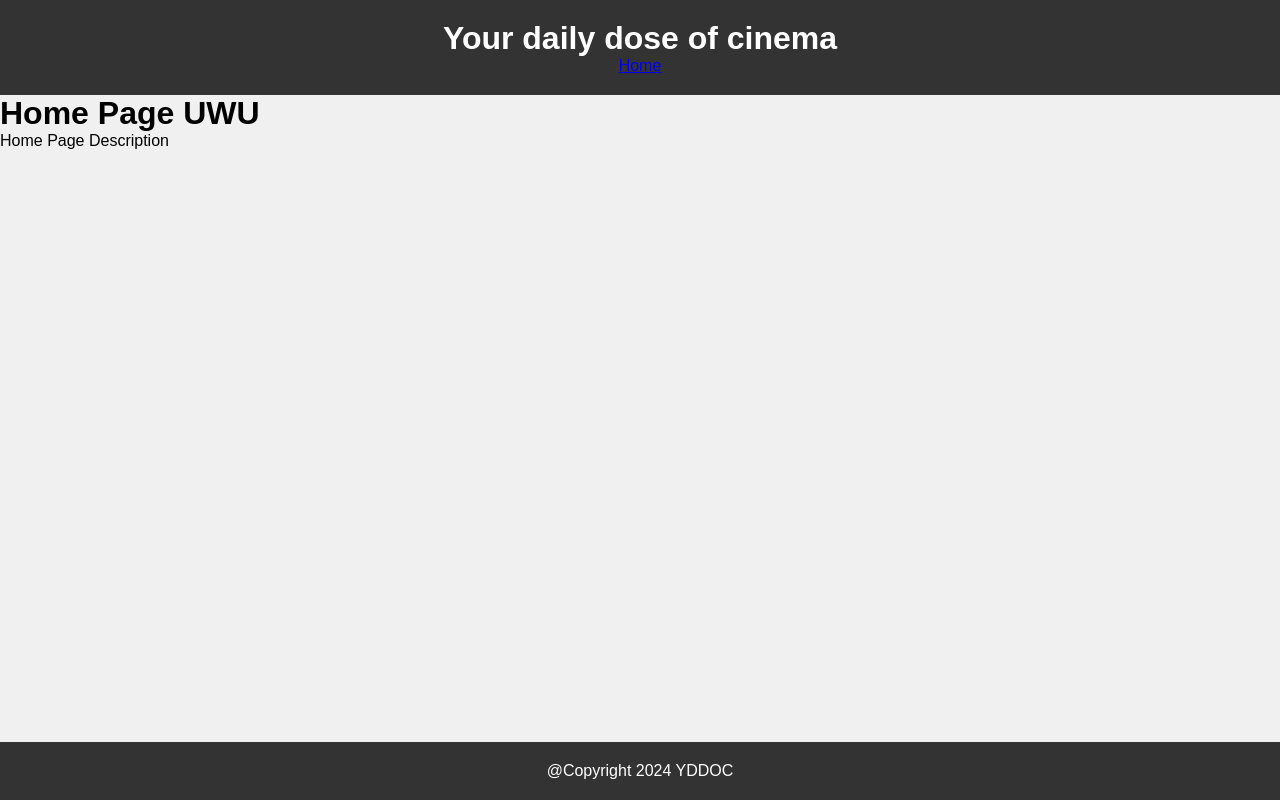
After one commit to Maelis-Rakowski/YourDailyDoseOfCinema, a PHP site: template site/mvc/view/home/viewHome.php in a window 1280 px wide. The commit adds this page. Run offline with PHP 8.4, Linux system fonts and the light colour scheme; the template is opened without the code that fills it, so the values that code supplies are empty.

Commit message:
HomePage, Controller and rooter up

```diff
--- /dev/null
+++ b/site/css/style.css
@@ -0,0 +1,27 @@
+* {
+    margin: 0;
+    padding: 0;
+    box-sizing: border-box;
+  }
+
+  body {
+    font-family: 'Arial', sans-serif;
+    background-color: #f0f0f0;
+  }
+
+  header {
+    background-color: #333;
+    color: #fff;
+    padding: 20px;
+    text-align: center;
+  }
+
+  footer {
+    background-color: #333;
+    color: #fff;
+    padding: 20px;
+    text-align: center;
+    position: fixed;
+    bottom: 0;
+    width: 100%;
+  }
--- a/site/index.php
+++ b/site/index.php
@@ -6,7 +6,7 @@
 
 
 
-    require 'oo'.DIRECTORY_SEPARATOR.'lib'.DIRECTORY_SEPARATOR.'File.php';//File.php
+    require 'mvc'.DIRECTORY_SEPARATOR.'lib'.DIRECTORY_SEPARATOR.'File.php';//File.php
 
     //Gestion des controller à afficher en fonction de l'url, pour en savoir plus, il faut aller voir le routeur !
 
--- /dev/null
+++ b/site/mvc/view/home/viewHome.php
@@ -0,0 +1,12 @@
+<div>
+    <title>Home Page</title>
+
+<?php $this->_t="Home"?>
+
+    <div>
+        <div>
+            <h1>Home Page UWU</h1>
+            <p>Home Page Description</p>
+        </div>
+    </div>
+</div>
--- /dev/null
+++ b/site/mvc/view/template.php
@@ -0,0 +1,39 @@
+<!DOCTYPE html>
+<html>
+
+<!-- The template is defining the header, head and the footer for all the views -->
+    <head>
+
+        <meta charset="utf-8">
+        <meta name="viewport" content="width=device-width, initial-scale=1">
+
+        <meta name="description" content="Your daily dose of cinema is the best website ever">
+
+        <!-- Inclure votre fichier CSS -->
+        <link rel="stylesheet" type="text/css" href="css/style.css ">
+        <title><?= $t ?></title>
+
+    </head>
+    <body>
+
+        <header>
+            <h1>Your daily dose of cinema</h1>
+            <nav >
+            <a href="?controller=home">Home</a>
+            </nav>
+        </header>
+
+
+
+        <main>
+            <!-- Content of the view -->
+            <?= $content ?>
+
+        </main>
+
+        <footer>
+            @Copyright 2024 YDDOC
+        </footer>
+
+    </body>
+</html>
```
Also changed, not shown: site/mvc/controller/ControllerHome.php (added, +24 -0 lines), site/mvc/controller/Router.php (added, +51 -0 lines), site/mvc/view/view.php (added, +49 -0 lines).
